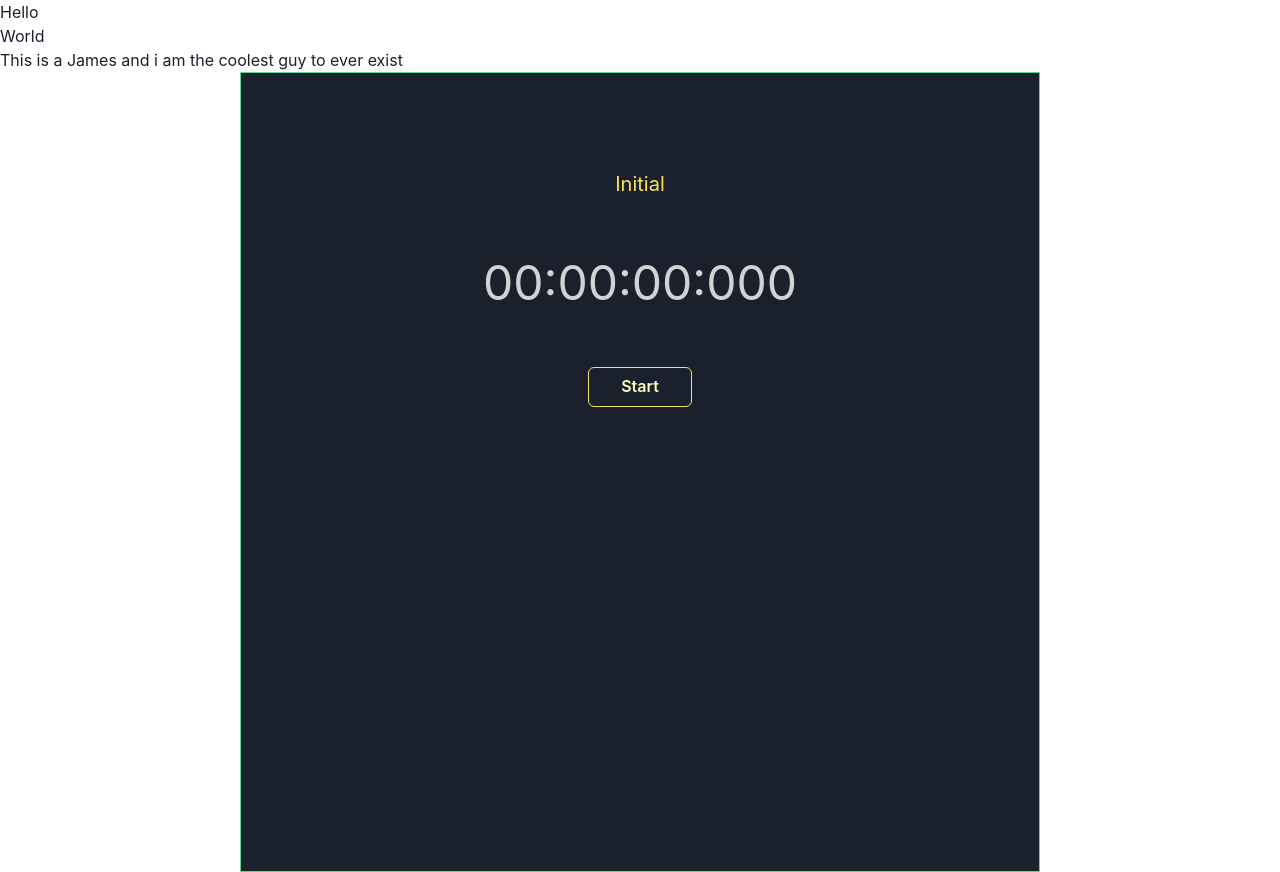
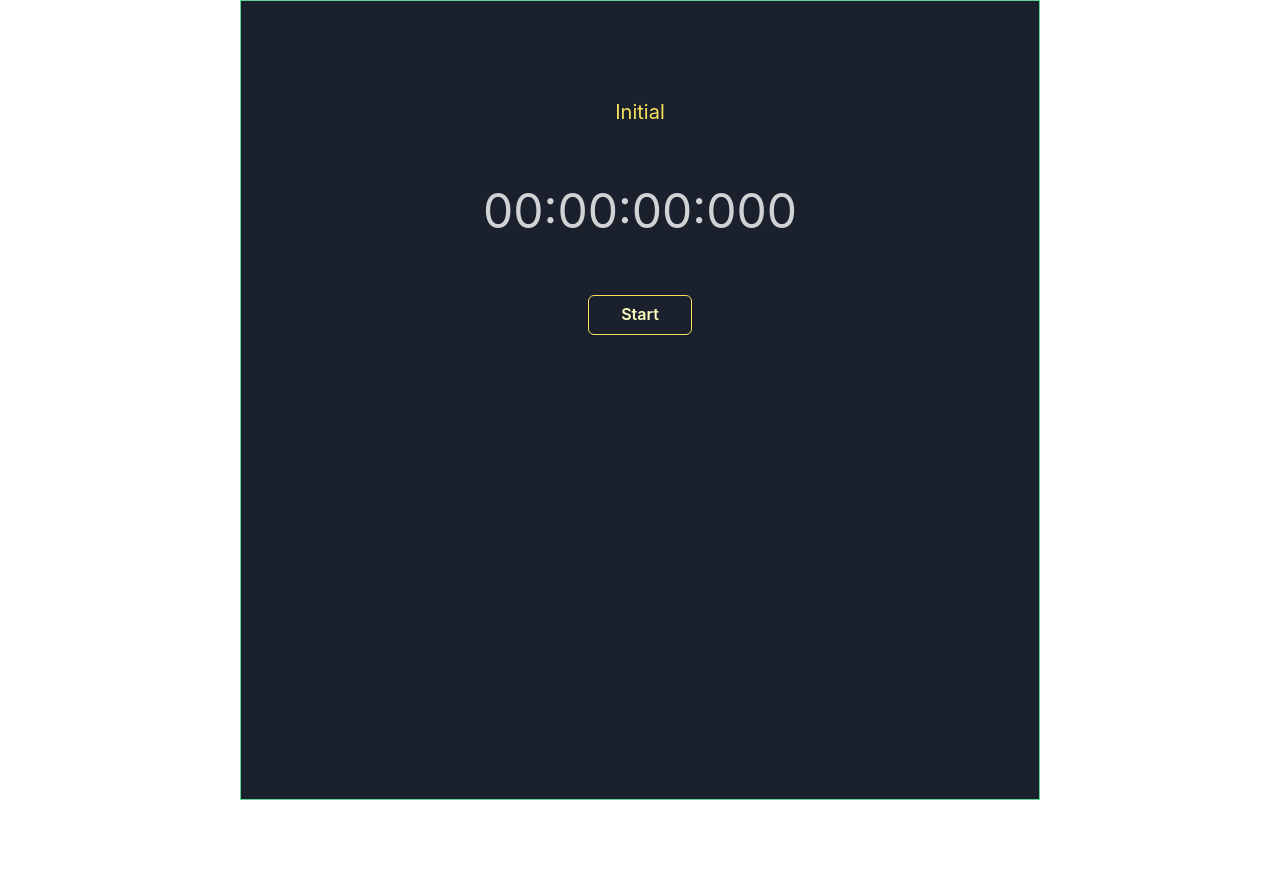
Before and after one commit to nataliehoang91/stop_watch_with_lap, a React (Create React App) app: page / in a window 1280 px wide. After the commit the page ends 800 px from the top, so only its background shows below. Built offline with nearby package versions, Linux system fonts and the light colour scheme.

Commit message:
Removed text block

```diff
--- a/src/Components/index.js
+++ b/src/Components/index.js
@@ -48,10 +48,6 @@ const BaseApp = () => {
   };
 
   return (
-    <>
-    <h1>Hello</h1>
-    <h2>World</h2>
-    <p>This is a James and i am the coolest guy to ever exist</p>
 
     <Container
       borderWidth={1}
@@ -82,7 +78,6 @@ const BaseApp = () => {
         {laps.length > 0 && <LapData laps={laps} />}
       </VStack>
     </Container>
-    </>
   );
 };
 
```
